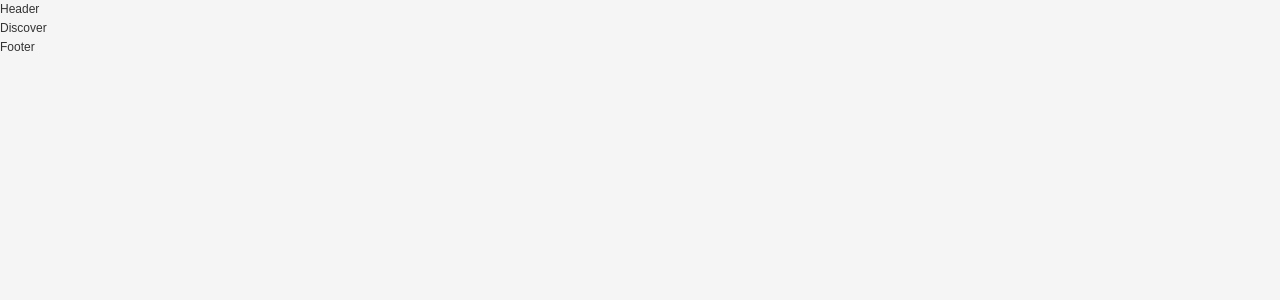
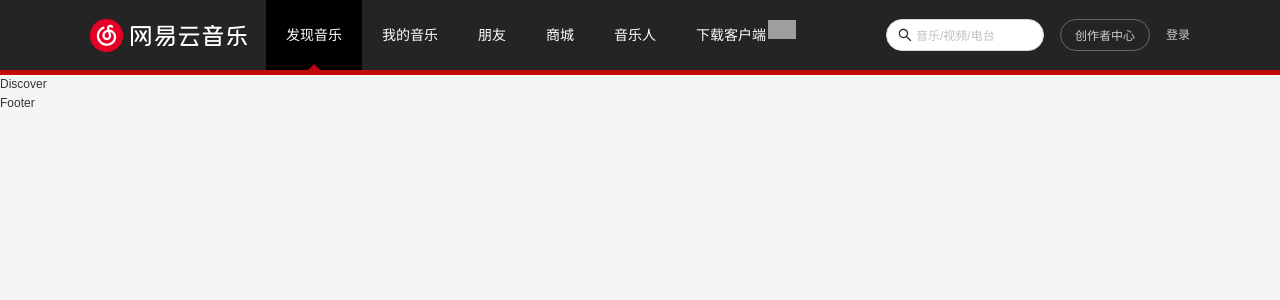
Before and after one commit to yukiice/react_yun_music, a React (Create React App) app: page / in a window 1280 px wide. Shown: the top 300 px of the page. Built offline with nearby package versions, Linux system fonts and the light colour scheme; grey boxes are pictures that could not be loaded.

Commit message:
header OK

```diff
--- a/package.json
+++ b/package.json
@@ -3,6 +3,7 @@
     "version": "0.1.0",
     "private": true,
     "dependencies": {
+        "@ant-design/icons": "^4.4.0",
         "@craco/craco": "^6.0.0",
         "@testing-library/jest-dom": "^5.11.4",
         "@testing-library/react": "^11.1.0",
--- /dev/null
+++ b/src/common/localData.js
@@ -0,0 +1,27 @@
+export const HeaderLinks = [
+    {
+        title:'发现音乐',
+        link:'/',
+    },
+    {
+        title:'我的音乐',
+        link:'/mine',
+    },
+    {
+        title:'朋友',
+        link:'/friend',
+    },
+    {
+        title:'商城',
+        link:'/shop',
+    },
+    {
+        title:'音乐人',
+        link:'/musician',
+    },
+    {
+        title:'下载客户端',
+        link:'/download'
+    }
+
+]
--- a/src/components/App-header/index.js
+++ b/src/components/App-header/index.js
@@ -1,9 +1,43 @@
 import React, { memo } from 'react'
+import { NavLink } from "react-router-dom";
+import { HeaderLinks } from "@/common/localData";
+import { HeaderWrapper, HeaderLeft, HeaderRight } from "./style";
+import { Input } from 'antd';
+import { SearchOutlined} from "@ant-design/icons";
+export default memo(function AppFooter() {
 
-export default memo(function AppFooter() {
+
     return (
-        <div>
-            Header
-        </div>
+        <HeaderWrapper>
+            <div className="content wrap-v1">
+                <HeaderLeft>
+                    {/* logo */}
+                    <NavLink to="/" className="logo sprite_01">
+
+                    </NavLink>
+                    {/* 头部路由点击部分 */}
+                    <div className="select_list">
+                        {
+                            HeaderLinks.map((item, index) => {
+                                return (
+                                    <NavLink exact key={item.title} className="select_item" to={item.link}>{item.title}
+                                        <i className="icon sprite_01"></i>
+                                    </NavLink>
+
+                                )
+                            })
+                        }
+                    </div>
+                </HeaderLeft>
+                <HeaderRight>
+                    <Input className="search" placeholder="音乐/视频/电台" prefix={<SearchOutlined />}></Input>
+                    <div className="center">创作者中心</div>
+                    <div>登录</div>
+                </HeaderRight>
+            </div>
+            <div className="divider">
+
+            </div>
+        </HeaderWrapper>
     )
 })
--- /dev/null
+++ b/src/components/App-header/style.js
@@ -0,0 +1,97 @@
+import styled from 'styled-components'
+
+export const HeaderWrapper = styled.div`
+height: 75px;
+width: 100%;
+background-color:#242424;
+font-size: 14px;
+.content{
+    height:70px;
+    display:flex;
+    justify-content:space-between;
+}
+.divider{
+height: 5px;
+background-color:#c20c0c;
+}
+`
+
+export const HeaderLeft = styled.div`
+display:flex;
+.logo{
+    width:176px;
+    height: 69px;
+    background-position:0 0;
+    text-indent: -999px;
+}
+.select_list{
+    display:flex;
+    line-height:70px;
+    .select_item{
+        position:relative;
+        display:block;
+        padding:0 20px;
+        color:#fff;
+        &:hover , &.active{
+            color:#fff;
+            background-color:#000;
+            text-decoration:none;
+        }
+        &:last-of-type{
+        position: relative;
+        ::after {
+        position: absolute;
+          content: "";
+          width: 28px;
+          height: 19px;
+          background-image: url(${require("@/assets/img/sprite_01.png")});
+          background-position: -190px 0;
+          top: 20px;
+          right: -10px;
+        }
+      }
+
+    }
+
+    .active .icon{
+            position:absolute;
+            display:inline-block;
+            width:12px;
+            height: 7px;
+            bottom:-1px;
+            left:50%;
+            transform:translate(-50%,0);
+            background-position: -226px 0;
+        }
+}
+`
+export const HeaderRight = styled.div`
+display: flex;
+align-items:center;
+color:#ccc;
+font-size:12px;
+.search{
+    width:158px;
+    height: 32px;
+    border-radius:16px;
+    input{
+        &::placeholder{
+            font-size:12px;
+        }
+    }
+}
+.center{
+    width:90px;
+    height: 32px;
+    line-height:32px;
+    text-align:center;
+    border:1px solid #666;
+    border-radius:16px;
+    margin: 0 16px;
+    cursor:pointer;
+    &:hover{
+        color:#fff;
+        border:1px solid #fff;
+    }
+}
+`
--- /dev/null
+++ b/src/views/DownLoad/index.js
@@ -0,0 +1,9 @@
+import React, { memo } from 'react'
+
+export default memo(function DownLoad() {
+    return (
+        <div>
+
+        </div>
+    )
+})
--- /dev/null
+++ b/src/views/Musician/index.js
@@ -0,0 +1,9 @@
+import React, { memo } from 'react'
+
+export default memo(function Musician() {
+    return (
+        <div>
+
+        </div>
+    )
+})
--- /dev/null
+++ b/src/views/Shop/index.js
@@ -0,0 +1,9 @@
+import React, { memo } from 'react'
+
+export default memo(function Shop() {
+    return (
+        <div>
+
+        </div>
+    )
+})
```
Also changed, not shown: src/router/index.js (+15 -0 lines), 2 other files (tests, documents, lock files or other folders).
